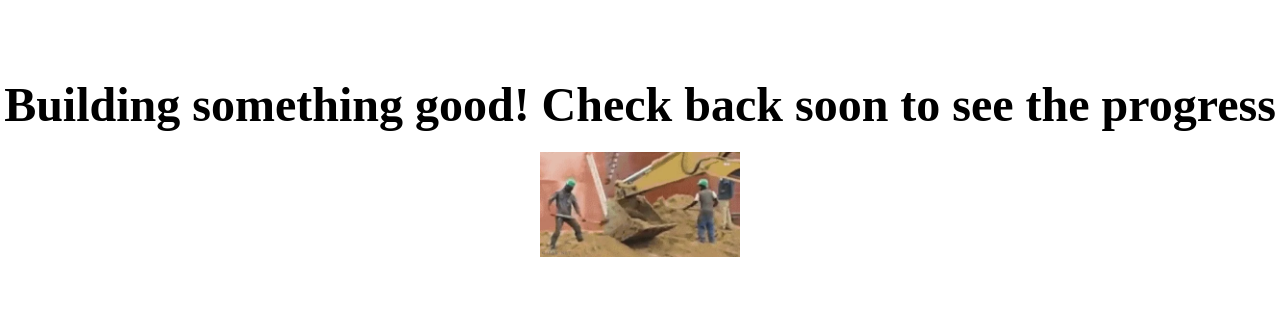
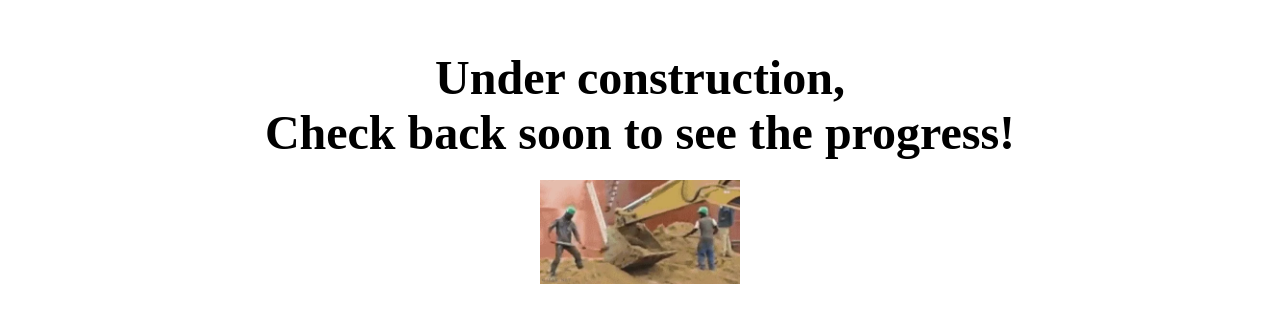
Before and after one commit to VB156/nirhadar, a plain HTML site: page index.html in a window 1280 px wide. Shown: the part 249-572 px from the top of the page. Drawn offline with Linux system fonts and the light colour scheme.

Commit message:
Update index.html

```diff
--- a/index.html
+++ b/index.html
@@ -25,7 +25,9 @@
     </style>
 </head>
 <body>
-    <h1>Building something good! Check back soon to see the progress</h1>
+    <h1>
+        Under construction,<br>
+        Check back soon to see the progress!</h1>
     <img src="cool.webp" alt="Construction GIF">
 </body>
 </html>
```
